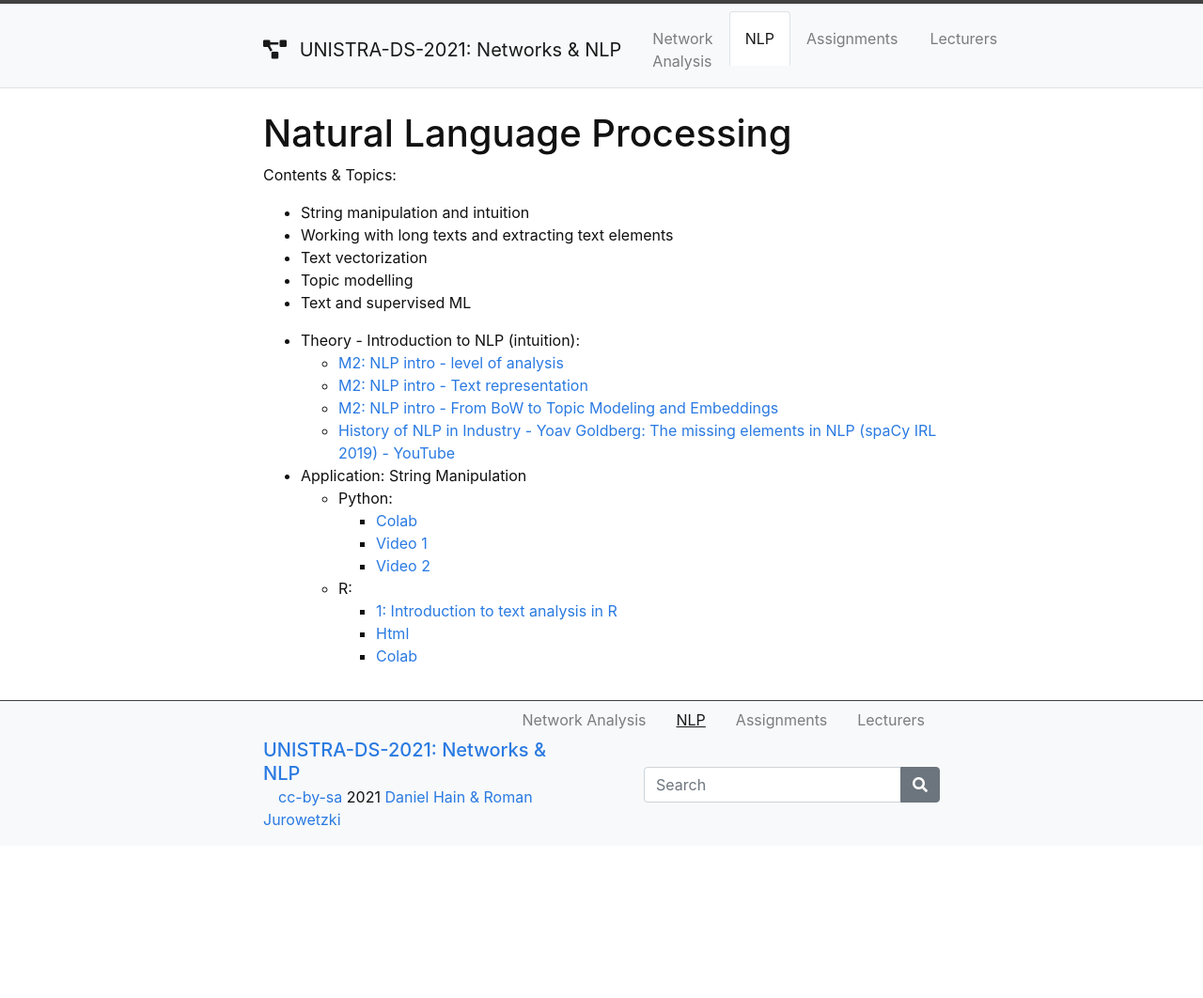
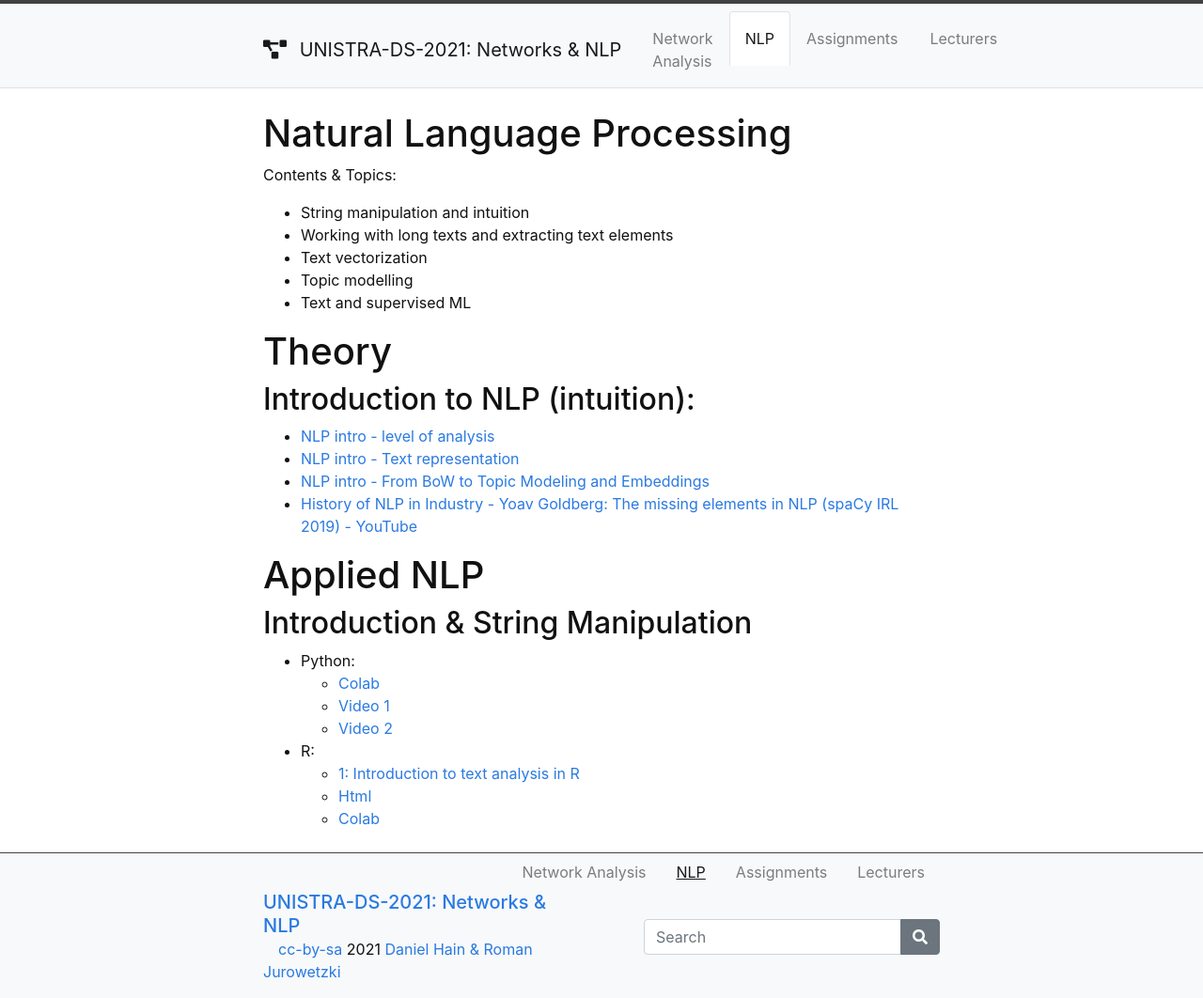
Before and after one commit to SDS-AAU/UNISTRA-DS-2020, a Jekyll site: the page built from content/1-nlp.md, in a window 1280 px wide. Shown: the whole page at 94% size. Built offline with Jekyll 4.4.1, drawn with Linux system fonts in a browser that asks for light colours; before the commit the page ends 900 px from its top, so only the background shows below that.

Commit message:
Update 1-nlp.md

```diff
--- a/content/1-nlp.md
+++ b/content/1-nlp.md
@@ -11,19 +11,25 @@ Contents & Topics:
 * Topic modelling
 * Text and supervised ML
 
-* Theory - Introduction to NLP (intuition):
-   * [M2: NLP intro - level of analysis](https://www.loom.com/share/289e4e0e91c24e759ae84a11cb06f78c?sharedAppSource=personal_library){:target="_blank"}
-   * [M2: NLP intro - Text representation](https://www.loom.com/share/d97ba6e1e1a344899c83616b290cd888?sharedAppSource=personal_library){:target="_blank"}
-   * [M2: NLP intro - From BoW to Topic Modeling and Embeddings](https://www.loom.com/share/2a7b0791c906457cab0c57e0618dc68b?sharedAppSource=personal_library){:target="_blank"}
-   * [History of NLP in Industry - Yoav Goldberg: The missing elements in NLP (spaCy IRL 2019) - YouTube](https://youtu.be/e12danHhlic){:target="_blank"}
+# Theory
+
+## Introduction to NLP (intuition):
+
+* [NLP intro - level of analysis](https://www.loom.com/share/289e4e0e91c24e759ae84a11cb06f78c?sharedAppSource=personal_library){:target="_blank"}
+* [NLP intro - Text representation](https://www.loom.com/share/d97ba6e1e1a344899c83616b290cd888?sharedAppSource=personal_library){:target="_blank"}
+* [NLP intro - From BoW to Topic Modeling and Embeddings](https://www.loom.com/share/2a7b0791c906457cab0c57e0618dc68b?sharedAppSource=personal_library){:target="_blank"}
+* [History of NLP in Industry - Yoav Goldberg: The missing elements in NLP (spaCy IRL 2019) - YouTube](https://youtu.be/e12danHhlic){:target="_blank"}
 
 
-* Application: String Manipulation
-   * Python:
-        * [Colab](https://colab.research.google.com/github/SDS-AAU/SDS-master/blob/master/M2/notebooks/NLP_intro_py.ipynb){:target="_blank"}
-        * [Video 1](https://www.loom.com/share/44d9ad8917fb4b9585110c507640ff3c?sharedAppSource=personal_library){:target="_blank"}
-        * [Video 2](https://www.loom.com/share/109433b5063d445aa2dd1b19d263afee?sharedAppSource=personal_library){:target="_blank"}
-   * R:
-        * [1: Introduction to text analysis in R](https://www.loom.com/share/5648ecba2c26429aaebcda7ba8ffb83a?from_recorder=1){:target="_blank"}
-        * [Html](https://sds-aau.github.io/SDS-master/M2/notebooks/NLP_intro_R.nb.html){:target="_blank"}
-        * [Colab](https://colab.research.google.com/github/SDS-AAU/SDS-master/blob/master/M2/notebooks/NLP_intro_R.ipynb){:target="_blank"}
+# Applied NLP
+
+## Introduction & String Manipulation
+
+* Python:
+   * [Colab](https://colab.research.google.com/github/SDS-AAU/SDS-master/blob/master/M2/notebooks/NLP_intro_py.ipynb){:target="_blank"}
+   * [Video 1](https://www.loom.com/share/44d9ad8917fb4b9585110c507640ff3c?sharedAppSource=personal_library){:target="_blank"}
+   * [Video 2](https://www.loom.com/share/109433b5063d445aa2dd1b19d263afee?sharedAppSource=personal_library){:target="_blank"}
+* R:
+   * [1: Introduction to text analysis in R](https://www.loom.com/share/5648ecba2c26429aaebcda7ba8ffb83a?from_recorder=1){:target="_blank"}
+   * [Html](https://sds-aau.github.io/SDS-master/M2/notebooks/NLP_intro_R.nb.html){:target="_blank"}
+   * [Colab](https://colab.research.google.com/github/SDS-AAU/SDS-master/blob/master/M2/notebooks/NLP_intro_R.ipynb){:target="_blank"}
```
